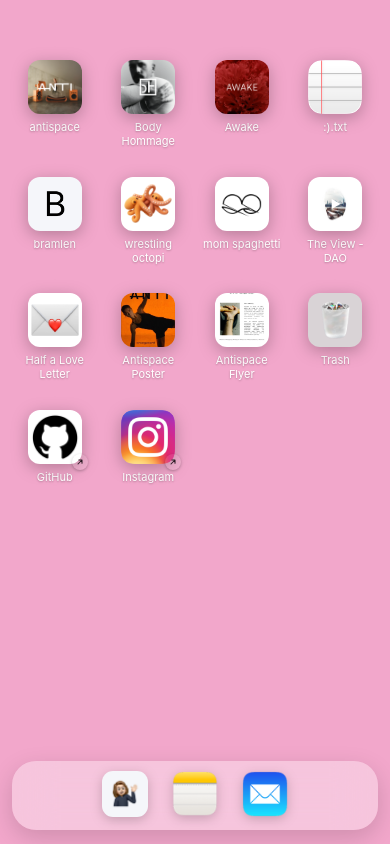
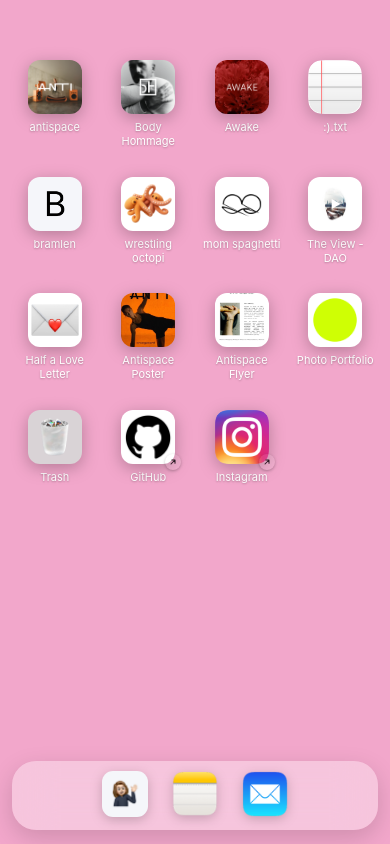
Before and after one commit to tetetootoo/half-odd-web, a React (Vite) app: page / in a window 390 px wide. Built offline with nearby package versions, Linux system fonts and the light colour scheme.

Commit message:
Add Photo Portfolio icon linking to theresaschantz.com
New desktop and mobile tile using the favicon as its icon image,
opening a Safari-style browser overlay with a live embed of
theresaschantz.com. Info box: "personal photography portfolio".

```diff
--- a/src/data/desktopContent.ts
+++ b/src/data/desktopContent.ts
@@ -218,6 +218,17 @@ export const desktopItems: DesktopItem[] = [
     showLinkBadge: true,
     iconSrc: '/media/wrestling-octopi/icon.png',
   },
+  {
+    id: 'photo-portfolio',
+    label: 'Photo Portfolio',
+    kind: 'browser',
+    windowTitle: 'Photo Portfolio',
+    x: 16,
+    y: 28,
+    link: { url: 'https://theresaschantz.com' },
+    description: 'personal photography portfolio',
+    iconSrc: '/media/photo-portfolio/icon.png',
+  },
 ];
 
 export const systemWindows: DesktopItem[] = [
--- a/src/data/mobileContent.ts
+++ b/src/data/mobileContent.ts
@@ -230,6 +230,15 @@ export const gridApps: MobileAppItem[] = [
     overlayFill: true,
   },
   {
+    id: 'photo-portfolio',
+    label: 'Photo Portfolio',
+    iconSrc: '/media/photo-portfolio/icon.png',
+    kind: 'site',
+    embedUrl: 'https://theresaschantz.com',
+    link: { url: 'https://theresaschantz.com' },
+    description: 'personal photography portfolio',
+  },
+  {
     id: 'trash',
     label: 'Trash',
     iconSrc: '/icons/trash.png',
```
Also changed, not shown: public/media/photo-portfolio/icon.png (added).
